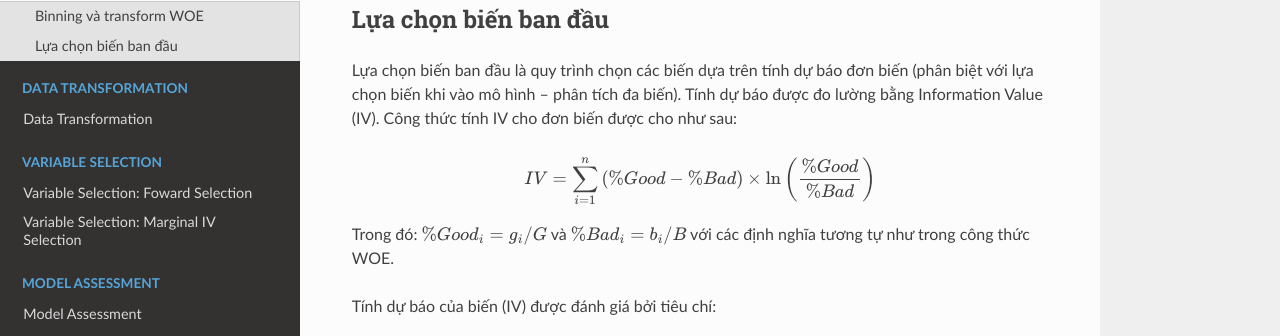
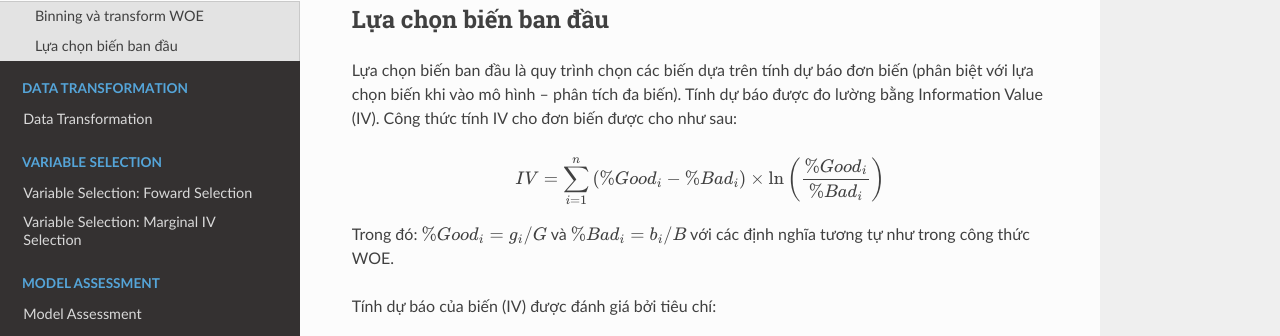
Before and after one commit to thanhtra254/SMCS, a Sphinx documentation site: the page built from docs/post/VariableAnalysis.rst, in a window 1280 px wide and 900 px high, scrolled down 1318 px. Shown: the part 272-608 px from the top of the window. Built offline with Sphinx 7.4.7 and the Read the Docs theme 2.0.0, drawn with Linux system fonts in a browser that asks for light colours; comment, search, counter and statistics services are not loaded.

```diff
--- a/docs/post/VariableAnalysis.rst
+++ b/docs/post/VariableAnalysis.rst
@@ -98,7 +98,7 @@ Lựa chọn biến ban đầu
 Lựa chọn biến ban đầu là quy trình chọn các biến dựa trên tính dự báo đơn biến (phân biệt với lựa chọn biến khi vào mô hình – phân tích đa biến). Tính dự báo được đo lường bằng Information Value (IV). Công thức tính IV cho đơn biến được cho như sau:
 
 .. math::
-  IV=\sum_{i=1}^n\left(\%Good-\%Bad\right)\times \ln\left(\frac{\%Good}{\%Bad}\right)
+  IV=\sum_{i=1}^n\left(\%Good_i-\%Bad_i\right)\times \ln\left(\frac{\%Good_i}{\%Bad_i}\right)
 
 Trong đó: :math:`\%Good_i=g_i/G` và :math:`\%Bad_i=b_i/B` với các định nghĩa tương tự như trong công thức WOE.
 
```
